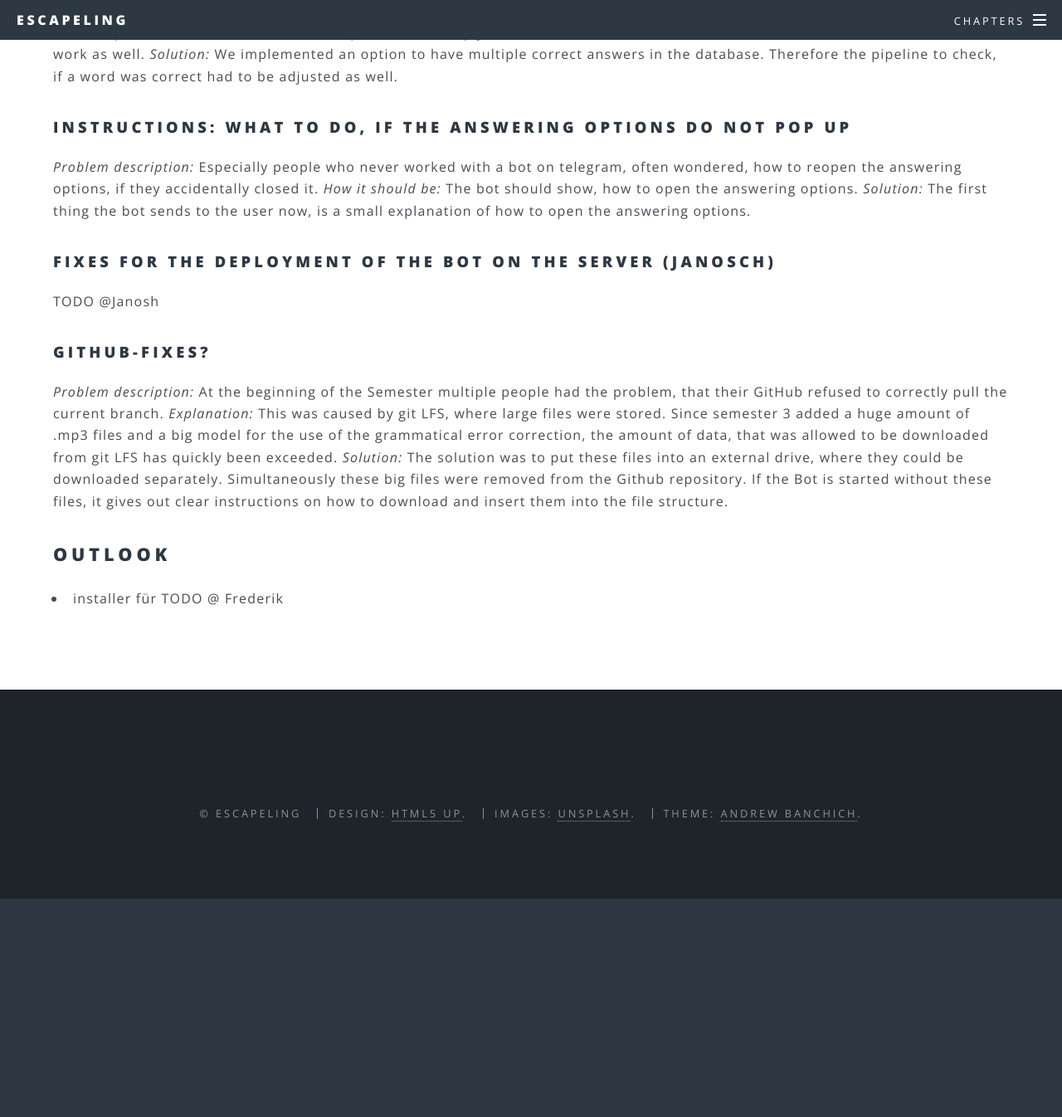
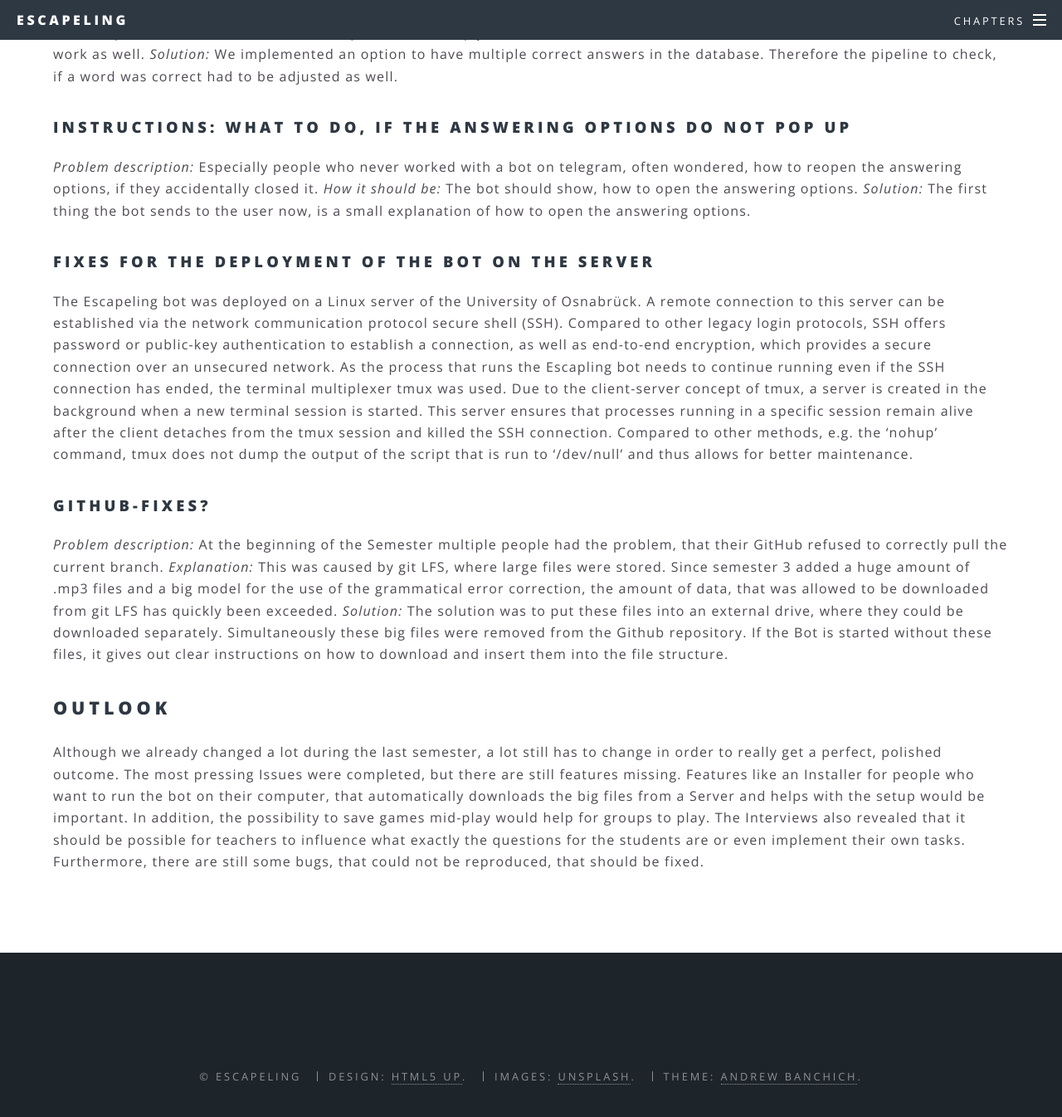
Before and after one commit to ALLUOS/ALLUOS.github.io, a Jekyll site: the page built from _posts/2022-12-03-MinorImprovements.md, in a window 1280 px wide and 1400 px high, scrolled down 2779 px. Shown: the top 1346 px of the window at 83% size. Built offline with Jekyll 4.4.1, drawn with Linux system fonts in a browser that asks for light colours; before the commit the page ends 3862 px from its top, so only the background shows below that; some of the changed text lies outside the part shown.

Commit message:
Nearly complete except janoshs part.
1520 Words total;
160 by Janosh
1360 by Frederik

```diff
--- a/_posts/2022-12-03-MinorImprovements.md
+++ b/_posts/2022-12-03-MinorImprovements.md
@@ -35,7 +35,7 @@ Finally, we will talk about what's left to improve, what future works could and
 
 <div id="bugs"></div>
 ## Bug Fixes
-This section is about errors that were made the code. It describes, how the bug influenced the game, what caused it and how we solved it.
+This section is about errors that were made in the code. It describes, how the bug influenced the game, what caused it and how we solved it.
 
 ### The flood-error
 
@@ -86,9 +86,9 @@ _Problem description:_ Especially people who never worked with a bot on telegram
 _How it should be:_ The bot should show, how to open the answering options.
 _Solution:_ The first thing the bot sends to the user now, is a small explanation of how to open the answering options.
 
-### fixes for the deployment of the bot on the server (Janosch)
+### fixes for the deployment of the bot on the server
 
-TODO @Janosh
+The Escapeling bot was deployed on a Linux server of the University of Osnabrück. A remote connection to this server can be established via the network communication protocol secure shell (SSH). Compared to other legacy login protocols, SSH offers password or public-key authentication to establish a connection, as well as end-to-end encryption, which provides a secure connection over an unsecured network. As the process that runs the Escapling bot needs to continue running even if the SSH connection has ended, the terminal multiplexer tmux was used. Due to the client-server concept of tmux, a server is created in the background when a new terminal session is started. This server ensures that processes running in a specific session remain alive after the client detaches from the tmux session and killed the SSH connection. Compared to other methods, e.g. the ‘nohup’ command, tmux does not dump the output of the script that is run to ‘/dev/null’ and thus allows for better maintenance.
 
 ### Github-fixes?
 
@@ -98,5 +98,7 @@ _Solution:_ The solution was to put these files into an external drive, where th
 
 <div id="outlook"></div>
 ## Outlook
-- installer für
-TODO @ Frederik
+Although we already changed a lot during the last semester, a lot still has to change in order to really get a perfect, polished outcome. The most pressing Issues were completed, but there are still features missing.
+Features like an Installer for people who want to run the bot on their computer, that automatically downloads the big files from a Server and helps with the setup would be important. In addition, the possibility to save games mid-play would help for groups to play.
+The Interviews also revealed that it should be possible for teachers to influence what exactly the questions for the students are or even implement their own tasks.
+Furthermore, there are still some bugs, that could not be reproduced, that should be fixed.
```
